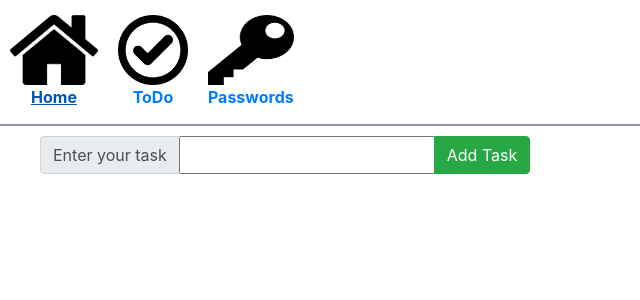
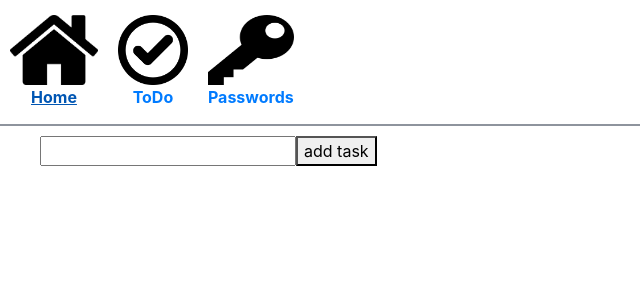
Before and after one commit to ork821/helperServices, a React (Create React App) app: page /todo in a window 1280 px wide. Shown: the top 300 px of the page, without its empty margins (0-640 px from the left). Built offline with nearby package versions, Linux system fonts and the light colour scheme.

Commit message:
adding todo to redux works!

```diff
--- a/src/components/Input/Input.js
+++ b/src/components/Input/Input.js
@@ -1,32 +1,33 @@
-import React, {Component} from 'react';
-import {Button, InputGroup} from "react-bootstrap";
+import React from 'react';
 import {connect} from "react-redux";
 import {AddTodo} from "../../redux/actions/todo.actions";
 
-class Input extends Component {
-    constructor(props) {
-        super(props);
-        this.state = {
-            input: ''
-        }
+const Input = ({addTodo}) => {
+    let input
+
+    const handleSubmit = (e) => {
+        e.preventDefault()
+        addTodo(input.value)
     }
 
-    handleChange = (e) => {
-        this.setState({
-            input: e.target.value
+    return (
+        <form onSubmit={handleSubmit}>
+            <input ref={node => input = node} />
+            <button type='submit'>add task</button>
+        </form>
+
+    );
+
+};
+
+const mapDispatchToProps = (dispatch) => ({
+    addTodo: (text) => dispatch(AddTodo(text))
 })
-    }
 
-    handleClick = () => {
-        AddTodo(this.state.input)
-        this.setState({
-            input: ''
-        })
-    }
 
-    render() {
-        const {textBefore, btnText} = this.props
-        return (
+export default connect(null, mapDispatchToProps)(Input);
+
+{/*
 <InputGroup className="mb-3">
     <InputGroup.Prepend>
         <InputGroup.Text id="inputGroup-sizing-default">
@@ -40,16 +41,5 @@ class Input extends Component {
             {btnText}
         </Button>
     </InputGroup.Append>
-            </InputGroup>
-        );
+</InputGroup>*/
 }
-};
-
-const mapDispatchToProps = dispatch => {
-
-}
-
-
-
-
-export default connect()(Input);
```
Lines whose indentation alone changed are shown as unchanged.
